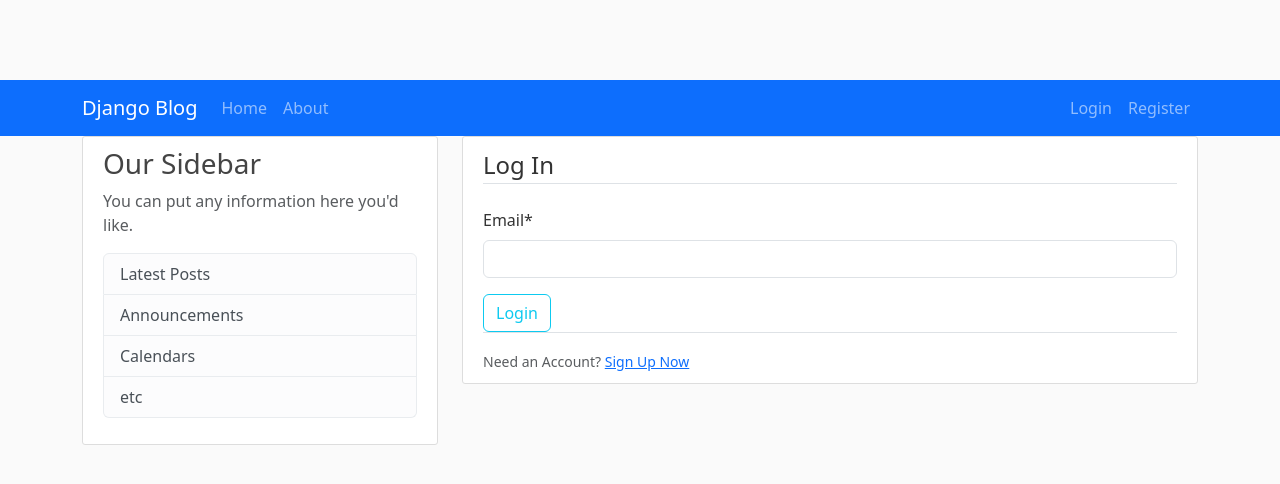
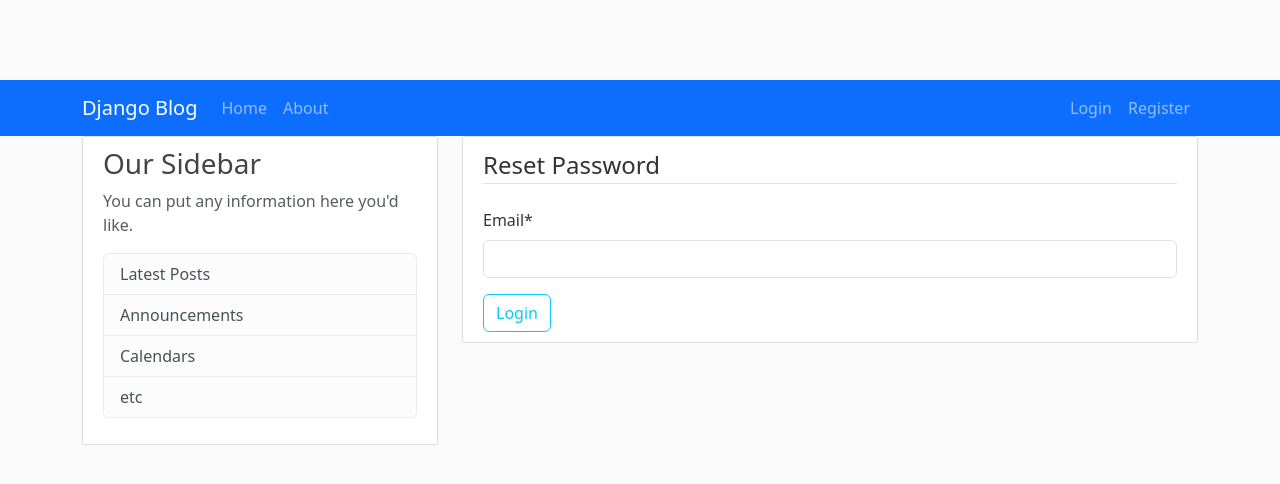
Before and after one commit to Leziga-Bakor/django_project, a Django app: page /password-reset/ in a window 1280 px wide. Shown: the top 484 px of the page. Run offline with Django 5.2, Linux system fonts and the light colour scheme; some libraries are stand-ins or nearby versions.

Commit message:
feat: remove unnecessary div

```diff
--- a/users/templates/users/password_reset.html
+++ b/users/templates/users/password_reset.html
@@ -5,17 +5,12 @@
         <form method="POST">
             {% csrf_token %}
             <fieldset class="form-group">
-                <legend class="border-bottom mb-4">Log In</legend>
+                <legend class="border-bottom mb-4">Reset Password</legend>
                 {{ form|crispy }}
             </fieldset>
             <div class="form-group">
                 <button class="btn btn-outline-info">Login</button>
             </div>
         </form>
-        <div class="border-top pt-3">
-            <small class="text-muted">
-                Need an Account? <a class="ml-2" href="{% url 'register' %}">Sign Up Now</a>
-            </small>
-        </div>
     </div>
 {% endblock content %}
```
